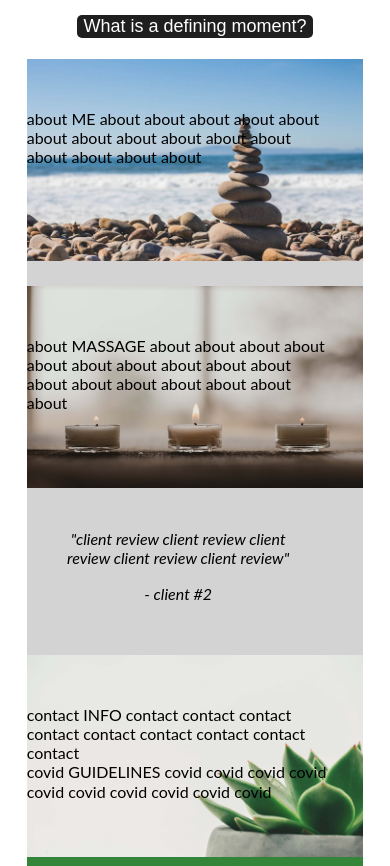
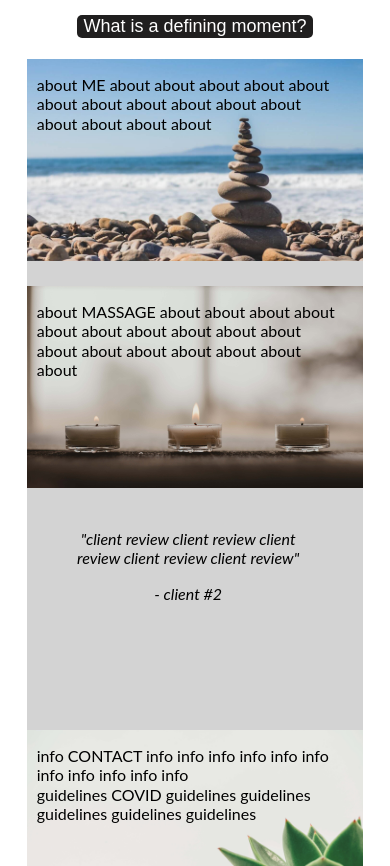
Before and after one commit to gretchenthompson/capstone-project, a plain HTML site: page index.html in a window 390 px wide. Shown: the part 234-1100 px from the top of the page. Drawn offline with Linux system fonts and the light colour scheme.

Commit message:
added margin for mobile client review

```diff
--- a/index.html
+++ b/index.html
@@ -18,7 +18,6 @@
     <div class="content top-content">
       <h1>A Defining Moment<br>
         Massage Therapy</h1>
-
       <div class="whatis">
         <button id="toggle">What is a defining moment?</button>
         <div id="definition">
@@ -27,29 +26,22 @@
             <cite>- Cambridge Dictionary</cite>
           </blockquote>
         </div>
-
       </div>
-
       <div class="flex-container">
-
         <div class="flex-col bg-img rocks">
           <div class="text">
             <p>about ME about about about about about about about about about about
                 about about about about about</p>
           </div>
         </div>
-
         <div class="flex-col bg-img candles">
           <div class="text">
             <p>about MASSAGE about about about about about about about about about about
                 about about about about about about about</p>
           </div>
         </div>
-
         <div class="flex-col review-wrap">
-
             <div class="reviews-container">
-
               <div class="myReview">
                 <div class="text">
                   <blockquote>
@@ -58,7 +50,6 @@
                   </blockquote>
                 </div>
               </div>
-
               <div class="myReview">
                 <div class="text">
                   <blockquote>
@@ -67,7 +58,6 @@
                   </blockquote>
                 </div>
               </div>
-
               <div class="myReview">
                 <div class="text">
                   <blockquote>
@@ -76,23 +66,19 @@
                   </blockquote>
                 </div>
             </div>
-
           </div>
-
       </div>
-
         <div class="flex-col bg-img succulents">
           <div class="text">
-            <p>contact INFO contact contact contact contact contact contact contact contact contact<br>
-              covid GUIDELINES covid covid covid covid covid covid covid covid covid covid<br>
+            <p>info CONTACT info info info info info info info info info info info<br>
+              guidelines COVID guidelines guidelines guidelines guidelines guidelines<br>
             </p>
           </div>
         </div>
-
       </div>
     </div>
+  </main>
 
-  </main>
   <footer>
     <div class="content bottom-content">
       <!-- <a class="button" href="https://example.com">schedule now</a> -->
--- a/main.css
+++ b/main.css
@@ -19,7 +19,13 @@ a.button:hover {
   text-decoration: underline;
 }
 
-.main {
+h1 {
+  font-size: 40px;
+  background-color: tan;
+  padding: 10px;
+}
+
+main {
   margin-top: 30px;
 }
 
@@ -30,9 +36,8 @@ body {
   margin-top: 43px;
 }
 
-.whatis {
-  background-color: white;
-  padding-bottom: 1.5px;
+img {
+  max-width: 100%;
 }
 
 #definition {
@@ -57,6 +62,11 @@ body {
   font-weight: bold;
 }
 
+.whatis {
+  background-color: white;
+  padding-bottom: 1.5px;
+}
+
 .reviews-container {
   position: relative;
 }
@@ -64,6 +74,8 @@ body {
 .text {
   position: absolute;
   width: 90%;
+  top: 0;
+  padding-left: 10px;
 }
 
 .client {
@@ -72,10 +84,6 @@ body {
 
 .review-wrap {
   min-height: 30vw;
-}
-
-img {
-  max-width: 100%;
 }
 
 .bg-img {
@@ -90,14 +98,14 @@ img {
   background-image: url(./img/kirin.jpg);
   margin-bottom: 25px;
 }
+
 .candles {
   padding-top: 10%;
   background-image: url(./img/candles.jpg);
   margin-bottom: 25px;
+}
 
-}
 .succulents {
-  margin-top: 25px;
   padding-top: 10%;
   background-image: url(./img/succulents.jpg);
 }
@@ -118,12 +126,6 @@ img {
   left: -8px;
 }
 
-h1 {
-  font-size: 40px;
-  background-color: tan;
-  padding: 10px;
-}
-
 .top-content {
   text-align: center;
 }
@@ -138,6 +140,12 @@ h1 {
 /* ///////////// */
 /* media queries */
 /* ///////////// */
+
+@media(max-width: 600px) {
+  .succulents {
+    margin-top: 100px;
+  }
+}
 
 @media(min-width: 768px) {
 
@@ -167,10 +175,10 @@ h1 {
   .succulents {
     background-position: bottom right;
   }
-
 }
 
 @media(min-width: 1025px){
+
   h1 {
     background-color: #70a8d6;
   }
@@ -179,8 +187,6 @@ h1 {
   .flex-container :nth-child(2) {order: 3}
   .flex-container :nth-child(3) {order: 2}
   .flex-container :nth-child(4) {order: 4}
-
   .flex-container :nth-child(2) {flex: 1 0 100%}
   .flex-container :nth-child(4) {flex: 1 0 100%}
-
 }
```
